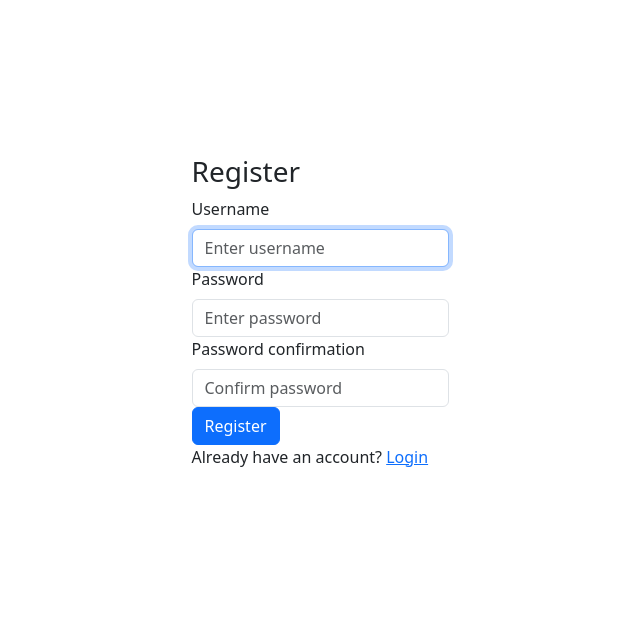
After one commit to PrayasPathak/photoshare, a Django app: page /register/ in a window 1280 px wide. The commit adds this page. Shown: the top 639 px of the page, without its empty margins (320-960 px from the left). Run offline with Django 4.2, Linux system fonts and the light colour scheme; some libraries are stand-ins or nearby versions.

Commit message:
Registration, login and logout functionlity

```diff
--- /dev/null
+++ b/photos/forms.py
@@ -0,0 +1,20 @@
+from django.contrib.auth.models import User
+from django.contrib.auth.forms import UserCreationForm
+
+
+class CustomUserCreationForm(UserCreationForm):
+    class Meta:
+        model = User
+        fields = ["username", "password1", "password2"]
+
+    def __init__(self, *args, **kwargs):
+        super(CustomUserCreationForm, self).__init__(*args, **kwargs)
+        self.fields["username"].widget.attrs.update(
+            {"class": "form-control", "placeholder": "Enter username"}
+        )
+        self.fields["password1"].widget.attrs.update(
+            {"class": "form-control", "placeholder": "Enter password"}
+        )
+        self.fields["password2"].widget.attrs.update(
+            {"class": "form-control", "placeholder": "Confirm password"}
+        )
--- a/photos/models.py
+++ b/photos/models.py
@@ -1,8 +1,10 @@
 from django.db import models
+from django.contrib.auth.models import User
 
 
 # Create your models here.
 class Category(models.Model):
+    user = models.ForeignKey(User, on_delete=models.SET_NULL, null=True, blank=True)
     name = models.CharField(max_length=200, null=True, blank=True)
 
     def __str__(self):
--- /dev/null
+++ b/photos/templates/photos/login_register.html
@@ -0,0 +1,51 @@
+{% extends "photos/base.html" %}
+{% block content %}
+<style>
+    .login--wrapper{
+        display: flex;
+        align-items: center;
+        height: 80vh;
+        justify-content: center;
+    }
+
+    .form{
+        width: 600px;
+    }
+
+    .register-link{
+        text-decoration: none;
+    }
+</style>
+<div class="container">
+    <div class="login--wrapper">
+        {%if page == 'login'%}
+        <form method="POST" class="form">
+            {% csrf_token %}
+            <h3>Login</h3>
+            <h3>Login to View Photos and share with your friends</h3>
+        <div class="mb-3">
+            <label for="username" class="form-label">Username</label>
+            <input type="text" class="form-control" id="username" aria-describedby="username" name="username">
+        </div>
+        <div class="mb-3">
+            <label for="password" class="form-label">Password</label>
+            <input type="password" class="form-control" id="password" name="password">
+        </div>
+        <button type="submit" class="btn btn-primary">Submit</button>
+        <p>Don't have an account? <a href="{%url 'register'%}" class="register-link">Register here</a></p>
+    </form>
+    </div>
+    {%else%}
+        <form  method="post">
+            <h3>Register</h3>
+            {% csrf_token %}
+            {% for field in form %}
+            <label for="password" class="form-label">{{field.label}}</label>
+            {{field}}
+            {% endfor %}
+            <button type="submit" class="btn btn-primary">Register</button>
+            <p>Already have an account? <a href="{%url 'login'%}">Login</a></p>
+        </form>
+    {%endif%}
+</div>
+{% endblock content %}
--- a/photos/urls.py
+++ b/photos/urls.py
@@ -2,6 +2,9 @@ from django.urls import path
 from . import views
 
 urlpatterns = [
+    path("login/", views.login_user, name="login"),
+    path("logout/", views.logout_user, name="logout"),
+    path("register/", views.register_user, name="register"),
     path("", views.gallery, name="gallery"),
     path("photo/<str:pk>/", views.viewPhoto, name="photo"),
     path("add/", views.addPhoto, name="add"),
--- a/photos/views.py
+++ b/photos/views.py
@@ -1,19 +1,58 @@
 from django.shortcuts import render, redirect
 from django.contrib import messages
+from django.contrib.auth import login, authenticate, logout
+from django.contrib.auth.decorators import login_required
 
 # App level imports
 from .models import Category, Photo
+from .forms import CustomUserCreationForm
 import PIL
 
 
 # Create your views here.
+def login_user(request):
+    if request.user.is_authenticated:
+        return redirect("gallery")
+    if request.method == "POST":
+        username = request.POST.get("username")
+        password = request.POST.get("password")
+        user = authenticate(request, username=username, password=password)
+        if user is not None:
+            login(request, user)
+            return redirect("gallery")
+    page = "login"
+    return render(request, "photos/login_register.html", context={"page": page})
+
+
+def logout_user(request):
+    logout(request)
+    return redirect("login")
+
+
+def register_user(request):
+    page = "register"
+    form = CustomUserCreationForm()
+    if request.method == "POST":
+        form = CustomUserCreationForm(request.POST)
+        if form.is_valid():
+            user = form.save(commit=False)
+            user.save()
+            if user is not None:
+                login(request, user)
+                return redirect("gallery")
+    context = {"form": form, "page": page}
+    return render(request, "photos/login_register.html", context)
+
+
+@login_required(login_url="login")
 def gallery(request):
-    categories = Category.objects.all()
+    user = request.user
+    categories = Category.objects.filter(user=user)
     category = request.GET.get("category")
     if category == None:
-        photos = Photo.objects.all()
+        photos = Photo.objects.filter(category__user=user)
     else:
-        photos = Photo.objects.filter(category__name=category)
+        photos = Photo.objects.filter(category__name=category, category__user=user)
     context = {
         "categories": categories,
         "photos": photos,
@@ -21,8 +60,10 @@ def gallery(request):
     return render(request, "photos/gallery.html", context)
 
 
+@login_required(login_url="login")
 def addPhoto(request):
-    categories = Category.objects.all()
+    user = request.user
+    categories = user.category_set.all()
     if request.method == "POST":
         data = request.POST
         image = request.FILES["image"]
@@ -30,7 +71,7 @@ def addPhoto(request):
             category = Category.objects.get(id=data["category"])
         elif data["category_new"] != "":
             category, created = Category.objects.get_or_create(
-                name=data["category_new"]
+                user=user, name=data["category_new"]
             )
         else:
             category = None
@@ -52,6 +93,7 @@ def addPhoto(request):
     return render(request, "photos/add_photo.html", context)
 
 
+@login_required(login_url="login")
 def viewPhoto(request, pk):
     photo = Photo.objects.get(id=pk)
     context = {"photo": photo}
```
Also changed, not shown: photos/templates/photos/gallery.html (+8 -0 lines), photos/migrations/0002_category_user_alter_category_name_and_more.py (added), static/images/barcelona.jpg (added), static/images/django-react-course.jpg (added), static/images/github.png (added), static/images/github_pl6v7Iu.png (added), static/images/linkedin.png (added), static/images/linkedin_8gaDKRW.png (added), static/images/milan.jpg (added), static/images/sailing.jpg (added), static/images/seafood.jpg (added), static/images/sydney.jpg (added).
